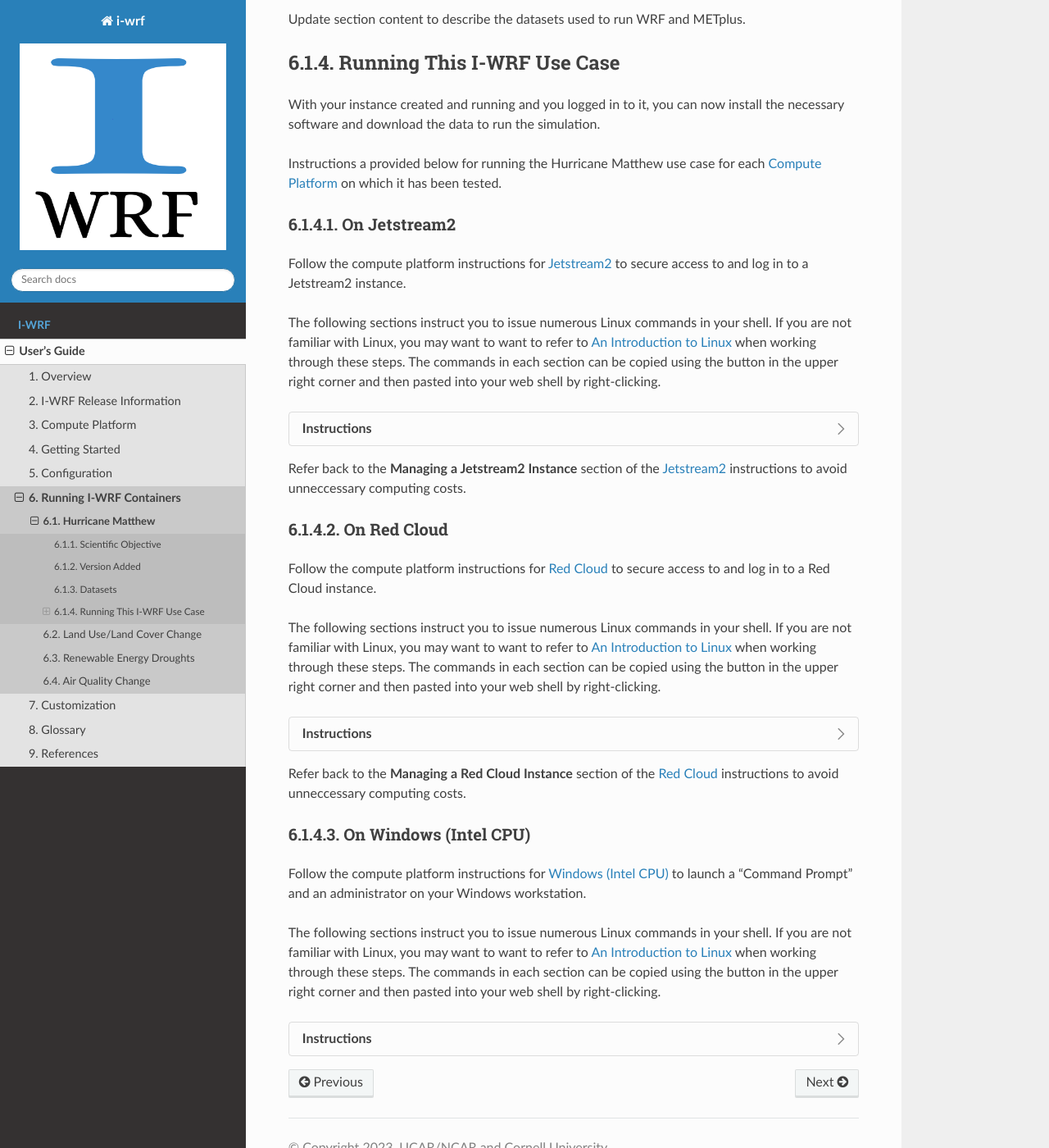
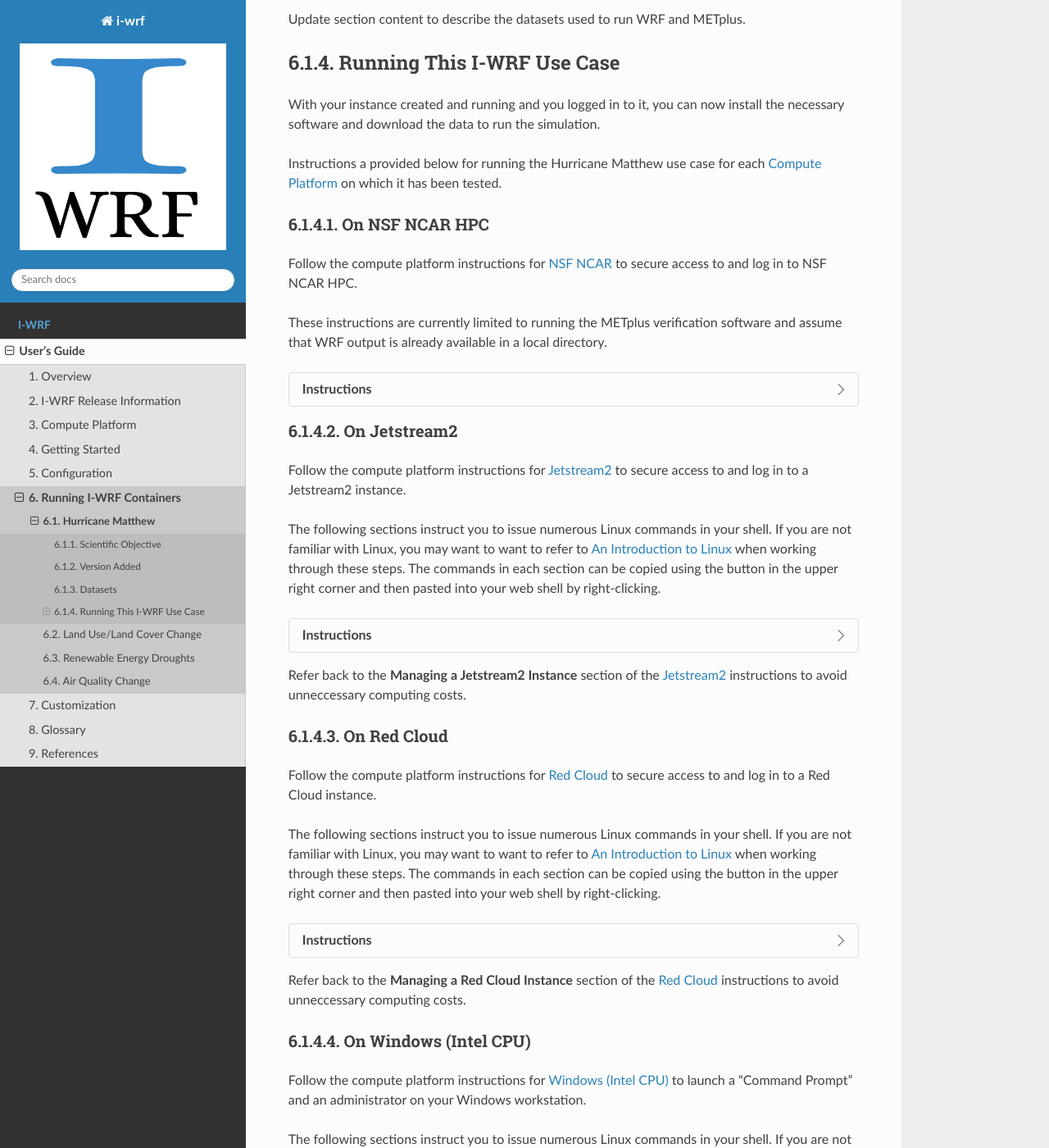
Before and after one commit to NCAR/i-wrf, a Sphinx documentation site: the page built from docs/Users_Guide/use-cases/matthew.rst, in a window 1280 px wide and 1400 px high, scrolled down 412 px. Shown: the whole window at 82% size. Built offline with Sphinx 7.4.7 and the Read the Docs theme 3.1.0, drawn with Linux system fonts in a browser that asks for light colours; comment, search, counter and statistics services are not loaded; part of the change alters nothing that is shown.

Commit message:
feature #82 matthew_nsf_ncar (#84)
* Per #82, add back in the instructions for running METplus on local WRF Hurricane Matthew output on NSF NCAR HPC.

* Per #82, add warning about missing data

* Per #82, remove warning message from the NSF NCAR HPC instructions for Hurricane Matthew. Its no longer needed since the test data that was scrubbed after 180 days has been restored and the commands now do work. Note that issue #85 will ultimately update this use case to run WRF and remove the need for the WRF output files to be staged at all.

```diff
--- a/docs/Users_Guide/use-cases/matthew.rst
+++ b/docs/Users_Guide/use-cases/matthew.rst
@@ -27,6 +27,7 @@ install the necessary software and download the data to run the simulation.
 Instructions a provided below for running the Hurricane Matthew use case for
 each :ref:`compute-platform` on which it has been tested.
 
+.. include:: matthew/nsf-ncar.rst
 .. include:: matthew/jetstream2.rst
 .. include:: matthew/red-cloud.rst
 .. include:: matthew/windows.rst
--- /dev/null
+++ b/docs/Users_Guide/use-cases/matthew/nsf-ncar.rst
@@ -0,0 +1,131 @@
+.. _matthew-nsf-ncar:
+
+On NSF NCAR HPC
+^^^^^^^^^^^^^^^
+
+Follow the compute platform instructions for :ref:`compute-platform-nsf-ncar`
+to secure access to and log in to NSF NCAR HPC.
+
+These instructions are currently limited to running the METplus verification
+software and assume that WRF output is already available in a local directory.
+
+.. dropdown:: Instructions
+
+  .. dropdown:: Load Required Modules
+
+    NCAR HPC systems use environment modules to manage software. Load the Apptainer module which provides the containerization software needed to run METplus::
+
+        module load apptainer
+
+  .. dropdown:: Define Environment Variables
+
+    We will be using environment variables throughout this exercise to ensure consistent file paths and resource names. Copy and paste the definitions below into your shell before proceeding::
+
+        IWRF_WORK_DIR=${SCRATCH}/iwrf_work
+        LOCAL_OUTPUT_DIR=${IWRF_WORK_DIR}/metplus_out
+        export APPTAINER_TMPDIR=${TMPDIR}
+
+    Any time you open a new shell session on the HPC system, you will need to reload the apptainer module, switch shells, if needed, and redefine these variables before executing the commands that follow.
+
+  .. dropdown:: Create Working Directories
+
+    The METplus verification process requires specific directory structures to organize input data, configuration files, and output results. Create the main working directory in your scratch space::
+
+        mkdir -p ${IWRF_WORK_DIR}
+
+    Create a directory to store the METplus verification output::
+
+        mkdir -p ${LOCAL_OUTPUT_DIR}
+
+    Create a directory for temporary Apptainer files. The $TMPDIR variable is automatically set on NCAR HPC systems to an appropriate temporary storage location::
+
+        mkdir -p ${APPTAINER_TMPDIR}
+
+  .. dropdown:: Download Configuration Files
+
+    METplus requires configuration files to direct its verification behavior. These are available in the I-WRF GitHub repository. Clone the repository to access the Hurricane Matthew use case configuration::
+
+        git clone https://github.com/NCAR/i-wrf ${IWRF_WORK_DIR}/i-wrf
+
+    This creates a local copy of all I-WRF configuration files, including the METplus settings needed for the Hurricane Matthew verification workflow.
+
+  .. dropdown:: Get the METplus and Data Container Images
+
+    Change to the working directory and pull the METplus software image and
+    observation data from the container registry to your HPC system's storage.
+    This will create a files ending in :code:`.sif` in the current directory::
+
+       apptainer pull ${IWRF_WORK_DIR}/iwrf-metplus.sif docker://ncar/iwrf-metplus:latest
+       apptainer pull ${IWRF_WORK_DIR}/data-matthew-input-obs.sif oras://registry-1.docker.io/ncar/iwrf-data:matthew-input-obs.apptainer
+
+    .. note::
+
+      If an error is displayed when attempting to pull the METplus image,
+      creating a DockerHub account and authenticating through apptainer may be
+      necessary::
+
+          apptainer remote login --username {USERNAME} docker://docker.io
+
+      where **{USERNAME}** is your DockerHub username.
+
+  .. dropdown:: Configure Container Data Bindings
+
+    Set environment variable to bind directories to the containers
+    (note: this can also be accomplished by passing the value on the command line
+    using the --bind argument)
+
+    * Input data directories for WRF, raob, and metar input data
+
+      * WRF:
+
+        * Local: /glade/derecho/scratch/jaredlee/nsf_i-wrf/matthew
+        * Container: /data/input/wrf
+
+      * RAOB:
+
+        * Local: From data-matthew-input-obs.sif
+        * Container: /data/input/obs/raob
+
+      * METAR:
+
+        * Local: From data-matthew-input-obs.sif
+        * Container: /data/input/obs/metar
+
+      * Config directory containing METplus use case configuration file
+
+        * Local: ${IWRF_WORK_DIR}/i-wrf/use_cases/Hurricane_Matthew/METplus
+        * Container: /config
+
+      * Plot script directory containing WRF plotting scripts
+
+        * Local: ${IWRF_WORK_DIR}/i-wrf/use_cases/Hurricane_Matthew/Visualization
+        * Container: /plot_scripts
+
+      * Output directory to write output
+
+        * Local: ${IWRF_WORK_DIR}/metplus_out
+
+      * Container: /data/output
+
+    * Apptainer temp directory
+
+      * Local: ${APPTAINER_TMPDIR}
+      * Container: ${APPTAINER_TMPDIR}
+
+   ::
+
+       LOCAL_METPLUS_CONFIG_DIR=${IWRF_WORK_DIR}/i-wrf/use_cases/Hurricane_Matthew/METplus
+       LOCAL_PLOT_SCRIPT_DIR=${IWRF_WORK_DIR}/i-wrf/use_cases/Hurricane_Matthew/Visualization
+       LOCAL_FCST_INPUT_DIR=/glade/derecho/scratch/jaredlee/nsf_i-wrf/matthew
+
+       export APPTAINER_BIND="${IWRF_WORK_DIR}/data-matthew-input-obs.sif:/data/input/obs:image-src=/,${LOCAL_METPLUS_CONFIG_DIR}:/config,${LOCAL_FCST_INPUT_DIR}:/data/input/wrf,${LOCAL_OUTPUT_DIR}:/data/output,${LOCAL_PLOT_SCRIPT_DIR}:/plot_scripts,${APPTAINER_TMPDIR}:${APPTAINER_TMPDIR}"
+
+  .. dropdown:: Run METplus
+
+    Execute the run_metplus.py command inside the container to run the use case::
+
+        apptainer exec ${IWRF_WORK_DIR}/iwrf-metplus.sif /metplus/METplus/ush/run_metplus.py /config/PointStat_matthew.conf
+
+    Check that the output data was created locally::
+
+        ls -1  ${IWRF_WORK_DIR}/metplus_out/point_stat
```
